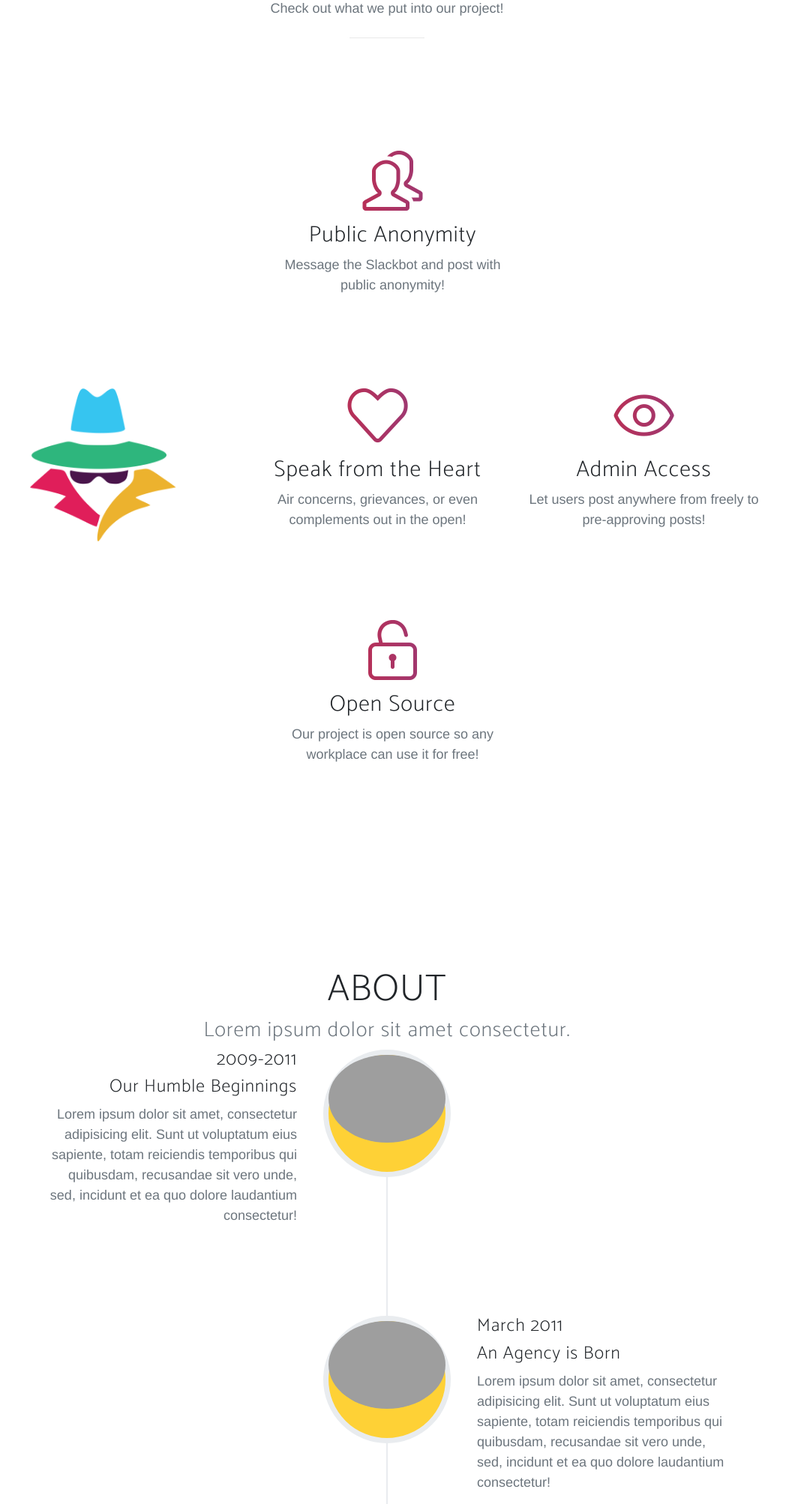
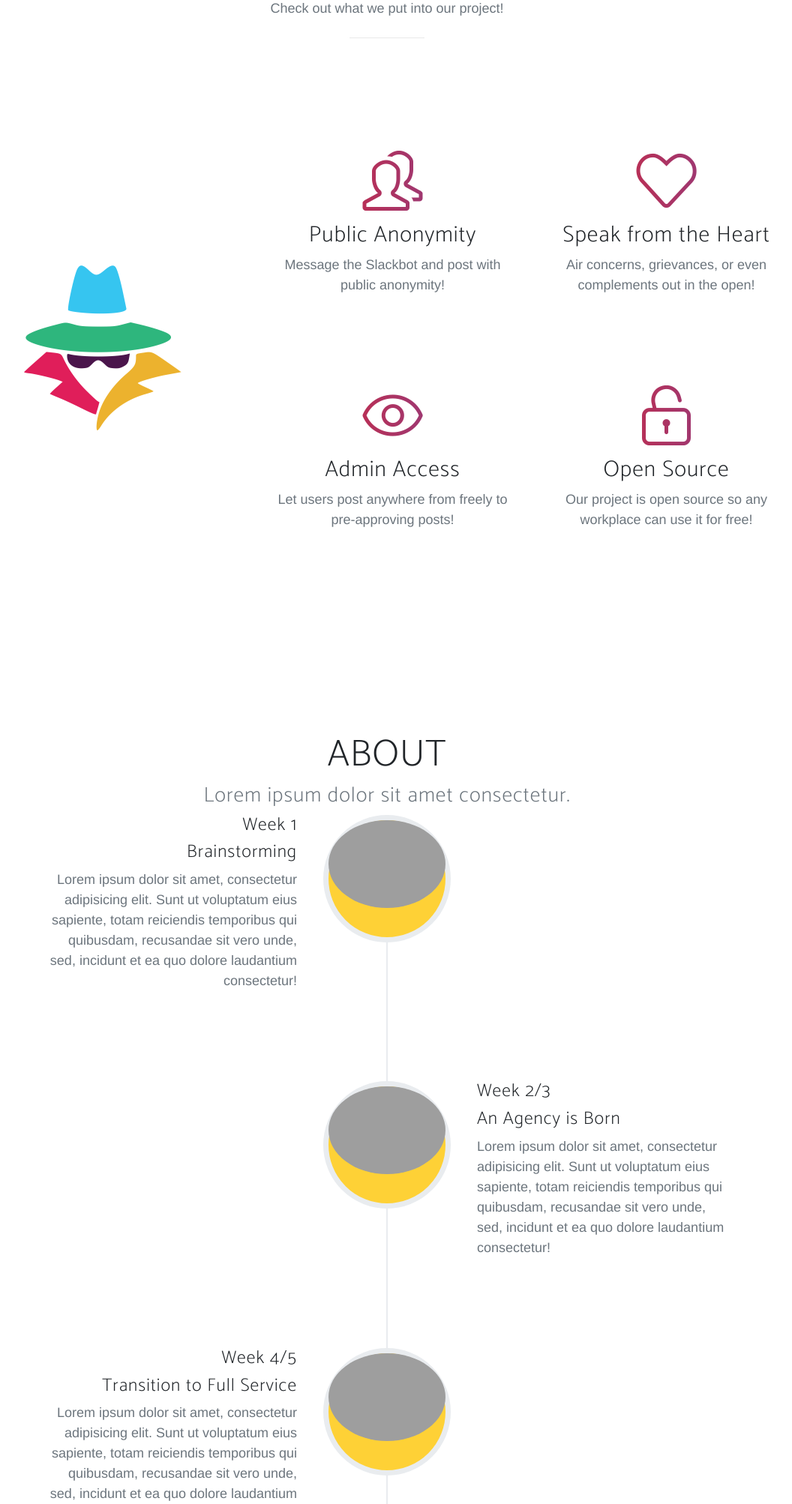
Before and after one commit to sprajjwal/slack-confessions, a Flask app: page / in a window 1280 px wide. Shown: the part 1469-3475 px from the top of the page at 75% size, without its empty margins (124-1180 px from the left). Run offline with Flask 2, Linux system fonts and the light colour scheme; some libraries are stand-ins or nearby versions; some web fonts are replaced; grey boxes are pictures that could not be loaded.

Commit message:
updated front-end

```diff
--- a/static/new-age.css
+++ b/static/new-age.css
@@ -164,6 +164,10 @@ header.masthead {
   margin-left: auto;
   margin-right: auto;
 } */
+#features-logo{
+  max-width: 100%;
+  height: auto;
+}
 .logo-bg{
   background-image:url("static/img/logo.png");
   background-repeat: no-repeat;
--- a/templates/index.html
+++ b/templates/index.html
@@ -52,20 +52,8 @@
         <hr>
       </div>
       <div class="row">
-        <div class="col-lg-4 my-auto">
-          <div class="device-container">
-            <div class="device-mockup iphone6_plus portrait white">
-              <div class="device">
-                <div class="screen">
-                  <!-- Demo image for screen mockup, you can put an image here, some HTML, an animation, video, or anything else! -->
-                  <img src="/static/img/logo.png" class="img-fluid" alt="" id="logo">
-                </div>
-                <div class="button">
-                  <!-- You can hook the "home button" to some JavaScript events or just remove it -->
-                </div>
-              </div>
-            </div>
-          </div>
+        <div class="col-lg-4 my-auto mx-auto">
+            <img src="/static/img/logo.png" class="img-fluid" alt="" id="features-logo">
         </div>
         <div class="col-lg-8 my-auto">
           <div class="container-fluid">
@@ -77,7 +65,6 @@
                   <p class="text-muted">Message the Slackbot and post with public anonymity!</p>
                 </div>
               </div>
-            <div class="row">
               <div class="col-lg-6">
                 <div class="feature-item">
                   <i class="icon-heart text-primary"></i>
@@ -92,7 +79,6 @@
                   <p class="text-muted">Let users post anywhere from freely to pre-approving posts!</p>
                 </div>
               </div>
-            </div>
               <div class="col-lg-6">
                 <div class="feature-item">
                   <i class="icon-lock-open text-primary"></i>
@@ -125,8 +111,8 @@
               </div>
               <div class="timeline-panel">
                 <div class="timeline-heading">
-                  <h4>2009-2011</h4>
-                  <h4 class="subheading">Our Humble Beginnings</h4>
+                  <h4>Week 1</h4>
+                  <h4 class="subheading">Brainstorming</h4>
                 </div>
                 <div class="timeline-body">
                   <p class="text-muted">Lorem ipsum dolor sit amet, consectetur adipisicing elit. Sunt ut voluptatum eius sapiente, totam reiciendis temporibus qui quibusdam, recusandae sit vero unde, sed, incidunt et ea quo dolore laudantium consectetur!</p>
@@ -139,7 +125,7 @@
               </div>
               <div class="timeline-panel">
                 <div class="timeline-heading">
-                  <h4>March 2011</h4>
+                  <h4>Week 2/3</h4>
                   <h4 class="subheading">An Agency is Born</h4>
                 </div>
                 <div class="timeline-body">
@@ -153,7 +139,7 @@
               </div>
               <div class="timeline-panel">
                 <div class="timeline-heading">
-                  <h4>December 2012</h4>
+                  <h4>Week 4/5</h4>
                   <h4 class="subheading">Transition to Full Service</h4>
                 </div>
                 <div class="timeline-body">
@@ -167,8 +153,8 @@
               </div>
               <div class="timeline-panel">
                 <div class="timeline-heading">
-                  <h4>July 2014</h4>
-                  <h4 class="subheading">Phase Two Expansion</h4>
+                  <h4>Week 6</h4>
+                  <h4 class="subheading">Presentation</h4>
                 </div>
                 <div class="timeline-body">
                   <p class="text-muted">Lorem ipsum dolor sit amet, consectetur adipisicing elit. Sunt ut voluptatum eius sapiente, totam reiciendis temporibus qui quibusdam, recusandae sit vero unde, sed, incidunt et ea quo dolore laudantium consectetur!</p>
@@ -205,12 +191,12 @@
           <ul class="list-inline social-buttons">
             <li class="list-inline-item">
               <a href="#">
-                <i class="fab fa-twitter"></i>
+                <i class="fas fa-id-card"></i>
               </a>
             </li>
             <li class="list-inline-item">
               <a href="#">
-                <i class="fab fa-facebook-f"></i>
+                <i class="fab fa-github"></i>
               </a>
             </li>
             <li class="list-inline-item">
@@ -229,12 +215,12 @@
           <ul class="list-inline social-buttons">
             <li class="list-inline-item">
               <a href="#">
-                <i class="fab fa-twitter"></i>
+                <i class="fas fa-id-card"></i>
               </a>
             </li>
             <li class="list-inline-item">
               <a href="#">
-                <i class="fab fa-facebook-f"></i>
+                <i class="fab fa-github"></i>
               </a>
             </li>
             <li class="list-inline-item">
@@ -253,12 +239,12 @@
           <ul class="list-inline social-buttons">
             <li class="list-inline-item">
               <a href="#">
-                <i class="fab fa-twitter"></i>
+                <i class="fas fa-id-card"></i>
               </a>
             </li>
             <li class="list-inline-item">
               <a href="#">
-                <i class="fab fa-facebook-f"></i>
+                <i class="fab fa-github"></i>
               </a>
             </li>
             <li class="list-inline-item">
@@ -277,12 +263,12 @@
           <ul class="list-inline social-buttons">
             <li class="list-inline-item">
               <a href="#">
-                <i class="fab fa-twitter"></i>
+                <i class="fas fa-id-card"></i>
               </a>
             </li>
             <li class="list-inline-item">
               <a href="#">
-                <i class="fab fa-facebook-f"></i>
+                <i class="fab fa-github"></i>
               </a>
             </li>
             <li class="list-inline-item">
```
